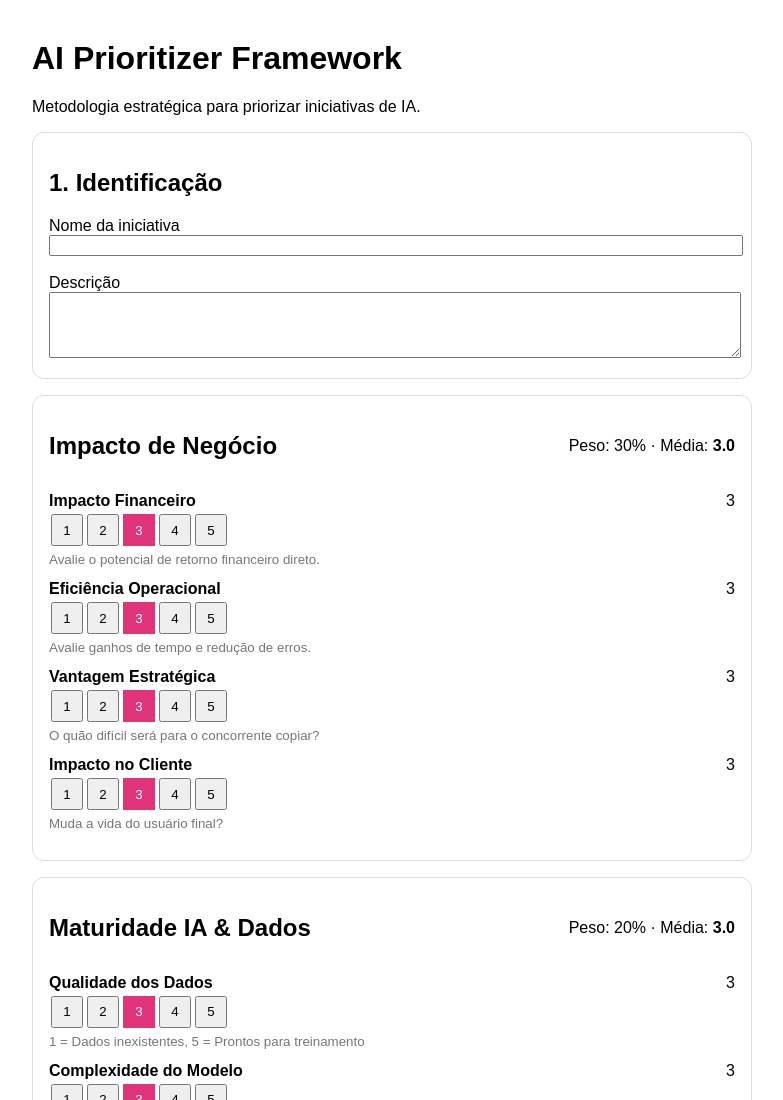
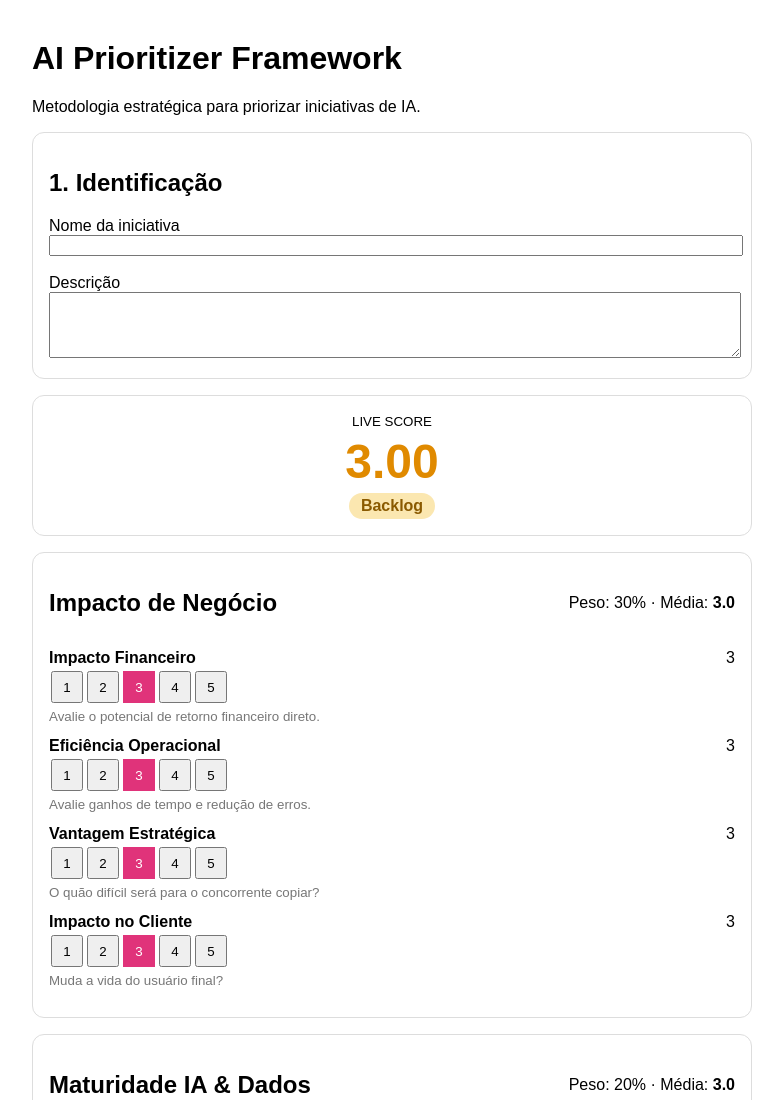
Before and after one commit to jmartellet/prioritizer-framework, a plain HTML site: page index.html in a window 1280 px wide. Shown: the top 1100 px of the page, without its empty margins (248-1031 px from the left). Drawn offline with Linux system fonts and the light colour scheme.

Commit message:
etapa 2: card do live score . ۫ ·
Added live score section with score and verdict display.

```diff
--- a/index.html
+++ b/index.html
@@ -5,7 +5,7 @@
   <meta name="viewport" content="width=device-width, initial-scale=1.0">
   <title>AI Prioritizer Framework</title>
   <style>
-
+    /* estilo — na etapa 3 rosa */
     body { font-family: sans-serif; max-width: 720px; margin: 40px auto; padding: 0 16px; }
     .card { border: 1px solid #ddd; border-radius: 12px; padding: 16px; margin-bottom: 16px; }
     .card-header { display: flex; justify-content: space-between; align-items: center; }
@@ -14,6 +14,15 @@
     .scale button { width: 32px; height: 32px; margin: 4px 2px; cursor: pointer; }
     .scale button.active { background: #e0337a; color: white; border: none; }
     .hint { color: #777; }
+
+    /* etapa 2: card do score ao vivo, fixo no topo enquanto rola a página */
+    .live { position: sticky; top: 0; z-index: 10; background: white; text-align: center; }
+    .score { font-size: 48px; font-weight: bold; margin: 4px 0; }
+    .verdict { display: inline-block; padding: 4px 12px; border-radius: 999px; font-weight: bold; }
+    .score.go { color: #0f7a4a; }
+    .verdict.go { background: #c8f5dd; color: #0f7a4a; }
+    .score.backlog { color: #e08a00; }
+    .verdict.backlog { background: #fbe7b0; color: #8a5a00; }
   </style>
 </head>
 <body>
@@ -33,6 +42,13 @@
     </label>
   </section>
 
+  <!-- Etapa 2: score ao vivo (o app.js atualiza os números) -->
+  <section class="card live">
+    <small>LIVE SCORE</small>
+    <div id="score" class="score">-</div>
+    <span id="verdict" class="verdict">-</span>
+  </section>
+
   <!-- O app.js desenha as dimensões aqui dentro -->
   <main id="dimensions"></main>
 
```
